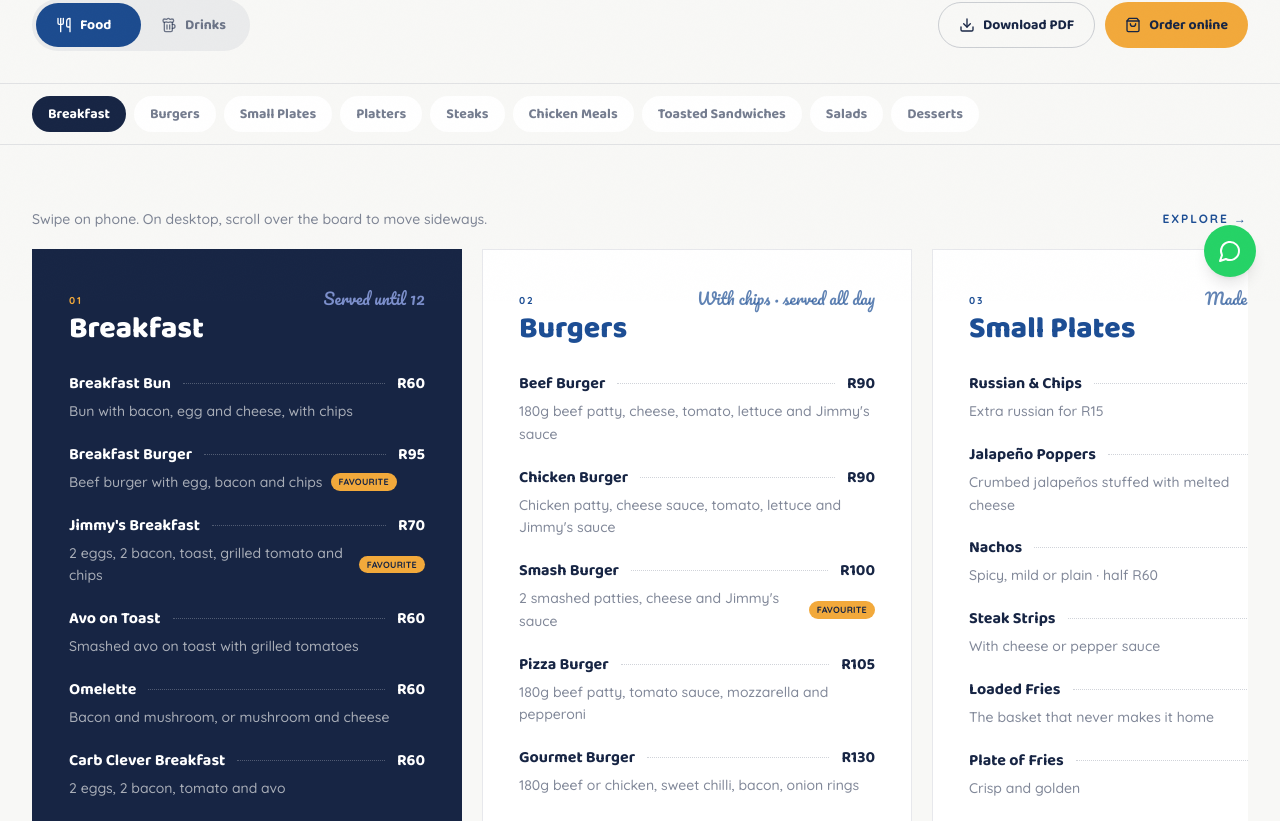
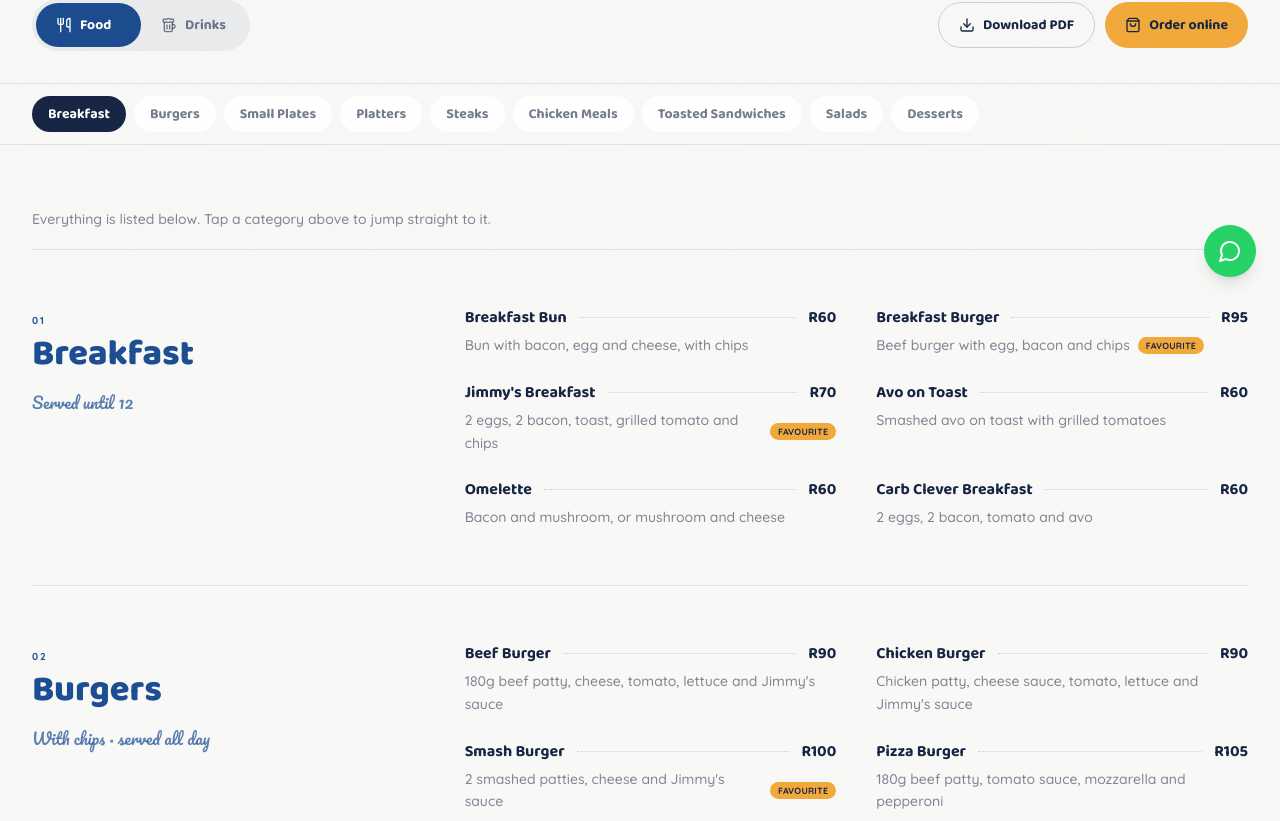
Before and after one commit to streamline-autmations/jimmys-burger-bar, a React (Vite) app: page /menu in a window 1280 px wide. Shown: the part 499-1320 px from the top of the page. Built offline with nearby package versions, Linux system fonts and the light colour scheme.

Commit message:
Switch menus to vertical scrolling

```diff
--- a/src/pages/FoodDrinks.tsx
+++ b/src/pages/FoodDrinks.tsx
@@ -1,11 +1,10 @@
-import React, { useEffect, useMemo, useRef, useState } from 'react';
+import React, { useEffect, useMemo, useState } from 'react';
 import { motion } from 'framer-motion';
 import { Beer, Download, ShoppingBag, Utensils } from 'lucide-react';
 import { Link, useSearchParams } from 'react-router-dom';
 import { config } from '../config';
-import { fadeInUp, riseChild, staggerContainer } from '../lib/motion';
+import { fadeInUp } from '../lib/motion';
 import { RevealHeading } from '../components/RevealHeading';
-import { useHorizontalWheel } from '../lib/useHorizontalWheel';
 import { useStickyHeaderOffset } from '../lib/useStickyHeaderOffset';
 
 type Board = 'food' | 'drinks';
@@ -46,9 +45,7 @@ export const FoodDrinks: React.FC = () => {
   const [board, setBoard] = useState<Board>(requestedBoard);
   const [activeCategory, setActiveCategory] = useState('');
   const [isGeneratingPdf, setIsGeneratingPdf] = useState(false);
-  const railRef = useRef<HTMLDivElement>(null);
   const stickyBelowHeader = useStickyHeaderOffset();
-  useHorizontalWheel(railRef);
 
   const categories = useMemo(
     () => (board === 'food' ? foodCategories : drinksCategories),
@@ -61,7 +58,6 @@ export const FoodDrinks: React.FC = () => {
 
   useEffect(() => {
     setActiveCategory(categories[0]?.name ?? '');
-    railRef.current?.scrollTo({ left: 0, behavior: 'smooth' });
   }, [categories]);
 
   const selectBoard = (next: Board) => {
@@ -71,7 +67,9 @@ export const FoodDrinks: React.FC = () => {
 
   const scrollToCategory = (name: string) => {
     setActiveCategory(name);
-    document.getElementById(`board-${name}`)?.scrollIntoView({ behavior: 'smooth', block: 'nearest', inline: 'start' });
+    document
+      .getElementById(`board-${name}`)
+      ?.scrollIntoView({ behavior: 'smooth', block: 'start' });
   };
 
   const downloadMenu = async () => {
@@ -87,108 +85,196 @@ export const FoodDrinks: React.FC = () => {
   return (
     <div className="pt-24 md:pt-28 min-h-screen">
       <div className="max-w-7xl mx-auto px-4 md:px-8">
-        <motion.div {...fadeInUp} className="grid grid-cols-1 lg:grid-cols-[0.8fr_1.2fr] gap-8 lg:gap-14 items-end pb-10 md:pb-14">
+        <motion.div
+          {...fadeInUp}
+          className="grid grid-cols-1 lg:grid-cols-[0.8fr_1.2fr] gap-8 lg:gap-14 items-end pb-10 md:pb-14"
+        >
           <div>
-            <span className="font-script text-2xl text-primary">the whole Jimmy&apos;s board</span>
-            <RevealHeading as="h1" text="Food & drinks" className="font-display text-5xl sm:text-6xl md:text-7xl font-extrabold text-ink leading-[0.9] mt-2" />
+            <span className="font-script text-2xl text-primary">
+              the whole Jimmy&apos;s board
+            </span>
+            <RevealHeading
+              as="h1"
+              text="Food & drinks"
+              className="font-display text-5xl sm:text-6xl md:text-7xl font-extrabold text-ink leading-[0.9] mt-2"
+            />
             <p className="text-ink/60 text-base md:text-lg max-w-lg mt-5">
-              From breakfast and 180g burgers to the full bar list. Pick a board, then swipe it your way.
+              From breakfast and 180g burgers to the full bar list. Pick food or
+              drinks, then scroll through the full board.
             </p>
           </div>
           <div className="relative h-[230px] md:h-[330px] overflow-hidden bg-ink">
             {board === 'food' ? (
-              <img src="/images/campaign/gourmet-burger.webp" alt="Jimmy's gourmet burger" className="absolute inset-0 h-full w-full object-cover" />
+              <img
+                src="/images/campaign/gourmet-burger.webp"
+                alt="Jimmy's gourmet burger"
+                className="absolute inset-0 h-full w-full object-cover"
+              />
             ) : (
-              <video src="/videos/drinks-pour-loop.mp4" autoPlay muted loop playsInline className="absolute inset-0 h-full w-full object-cover" />
+              <video
+                src="/videos/drinks-pour-loop.mp4"
+                autoPlay
+                muted
+                loop
+                playsInline
+                className="absolute inset-0 h-full w-full object-cover"
+              />
             )}
             <div className="absolute inset-0 bg-gradient-to-t from-ink/80 via-transparent to-transparent" />
             <span className="absolute left-5 bottom-5 md:left-7 md:bottom-7 text-surface font-display font-extrabold text-2xl md:text-3xl">
-              {board === 'food' ? 'Fresh off the grill.' : 'Straight from the bar.'}
+              {board === 'food'
+                ? 'Fresh off the grill.'
+                : 'Straight from the bar.'}
             </span>
           </div>
         </motion.div>
 
-        <motion.div {...fadeInUp} className="flex flex-col sm:flex-row sm:items-center justify-between gap-5 pb-8">
-          <div className="inline-grid grid-cols-2 rounded-full bg-ink/[0.06] p-1 self-start" role="tablist" aria-label="Choose a menu">
-            <button onClick={() => selectBoard('food')} className={`relative flex items-center gap-2 px-5 py-3 rounded-full font-display font-bold text-sm ${board === 'food' ? 'text-surface' : 'text-ink/60'}`}>
-              {board === 'food' && <motion.span layoutId="board-switch" className="absolute inset-0 rounded-full bg-primary -z-10" transition={{ type: 'spring', stiffness: 380, damping: 32 }} />}
+        <motion.div
+          {...fadeInUp}
+          className="flex flex-col sm:flex-row sm:items-center justify-between gap-5 pb-8"
+        >
+          <div
+            className="inline-grid grid-cols-2 rounded-full bg-ink/[0.06] p-1 self-start"
+            role="tablist"
+            aria-label="Choose a menu"
+          >
+            <button
+              onClick={() => selectBoard('food')}
+              className={`relative flex items-center gap-2 px-5 py-3 rounded-full font-display font-bold text-sm ${
+                board === 'food' ? 'text-surface' : 'text-ink/60'
+              }`}
+            >
+              {board === 'food' && (
+                <motion.span
+                  layoutId="board-switch"
+                  className="absolute inset-0 rounded-full bg-primary -z-10"
+                  transition={{ type: 'spring', stiffness: 380, damping: 32 }}
+                />
+              )}
               <Utensils size={16} /> Food
             </button>
-            <button onClick={() => selectBoard('drinks')} className={`relative flex items-center gap-2 px-5 py-3 rounded-full font-display font-bold text-sm ${board === 'drinks' ? 'text-surface' : 'text-ink/60'}`}>
-              {board === 'drinks' && <motion.span layoutId="board-switch" className="absolute inset-0 rounded-full bg-primary -z-10" transition={{ type: 'spring', stiffness: 380, damping: 32 }} />}
+            <button
+              onClick={() => selectBoard('drinks')}
+              className={`relative flex items-center gap-2 px-5 py-3 rounded-full font-display font-bold text-sm ${
+                board === 'drinks' ? 'text-surface' : 'text-ink/60'
+              }`}
+            >
+              {board === 'drinks' && (
+                <motion.span
+                  layoutId="board-switch"
+                  className="absolute inset-0 rounded-full bg-primary -z-10"
+                  transition={{ type: 'spring', stiffness: 380, damping: 32 }}
+                />
+              )}
               <Beer size={16} /> Drinks
             </button>
           </div>
           <div className="flex flex-wrap gap-2.5">
             {board === 'food' && (
-              <button onClick={downloadMenu} disabled={isGeneratingPdf} className="inline-flex items-center gap-2 border border-ink/20 text-ink px-5 py-3 rounded-full font-display font-bold text-sm hover:bg-ink hover:text-surface transition-colors disabled:opacity-50">
-                <Download size={16} /> {isGeneratingPdf ? 'Preparing…' : 'Download PDF'}
+              <button
+                onClick={downloadMenu}
+                disabled={isGeneratingPdf}
+                className="inline-flex items-center gap-2 border border-ink/20 text-ink px-5 py-3 rounded-full font-display font-bold text-sm hover:bg-ink hover:text-surface transition-colors disabled:opacity-50"
+              >
+                <Download size={16} />{' '}
+                {isGeneratingPdf ? 'Preparing…' : 'Download PDF'}
               </button>
             )}
-            <Link to="/order" className="inline-flex items-center gap-2 bg-accent text-ink px-5 py-3 rounded-full font-display font-bold text-sm transition-transform hover:scale-[1.02] active:scale-[0.98]">
+            <Link
+              to="/order"
+              className="inline-flex items-center gap-2 bg-accent text-ink px-5 py-3 rounded-full font-display font-bold text-sm transition-transform hover:scale-[1.02] active:scale-[0.98]"
+            >
               <ShoppingBag size={16} /> Order online
             </Link>
           </div>
         </motion.div>
       </div>
 
-      <div className={`sticky ${stickyBelowHeader ? 'top-[64px]' : 'top-0'} z-30 border-y border-ink/10 bg-paper/95 backdrop-blur-md py-3 overflow-x-auto scrollbar-hide transition-[top] duration-300`}>
-        <div className="max-w-7xl mx-auto px-4 md:px-8 flex gap-2 min-w-max">
+      <div
+        className={`md:sticky ${
+          stickyBelowHeader ? 'md:top-[64px]' : 'md:top-0'
+        } z-30 border-y border-ink/10 bg-paper/95 backdrop-blur-md py-3 transition-[top] duration-300`}
+      >
+        <div className="max-w-7xl mx-auto px-4 md:px-8 grid grid-cols-2 sm:flex sm:flex-wrap gap-2">
           {categories.map((category) => (
-            <button key={category.name} onClick={() => scrollToCategory(category.name)} className={`px-4 py-2 rounded-full font-display font-bold text-sm transition-colors ${activeCategory === category.name ? 'bg-ink text-surface' : 'bg-surface text-ink/60 hover:text-primary'}`}>
+            <button
+              key={category.name}
+              onClick={() => scrollToCategory(category.name)}
+              className={`px-4 py-2 rounded-full font-display font-bold text-sm transition-colors ${
+                activeCategory === category.name
+                  ? 'bg-ink text-surface'
+                  : 'bg-surface text-ink/60 hover:text-primary'
+              }`}
+            >
               {category.name}
             </button>
           ))}
         </div>
       </div>
 
-      <div className="max-w-7xl mx-auto px-4 md:px-8 py-10 md:py-16 overflow-hidden">
-        <div className="flex items-center justify-between gap-4 mb-5">
-          <p className="text-sm text-ink/55">Swipe on phone. On desktop, scroll over the board to move sideways.</p>
-          <span className="hidden md:block text-xs font-bold tracking-[0.16em] uppercase text-primary">Explore →</span>
-        </div>
-        <motion.div
-          key={board}
-          ref={railRef}
-          variants={staggerContainer}
-          initial="initial"
-          animate="whileInView"
-          className="horizontal-rail flex items-start gap-4 md:gap-5 overflow-x-auto scrollbar-hide snap-x snap-mandatory pb-6 -mx-4 px-4 md:mx-0 md:px-0"
-        >
+      <div className="max-w-7xl mx-auto px-4 md:px-8 py-10 md:py-16">
+        <p className="text-sm text-ink/55 mb-5">
+          Everything is listed below. Tap a category above to jump straight to it.
+        </p>
+
+        <div key={board} className="border-t border-ink/10">
           {categories.map((category, categoryIndex) => (
             <motion.section
               key={category.name}
               id={`board-${category.name}`}
-              variants={riseChild}
-              className={`relative self-start shrink-0 w-[min(88vw,390px)] md:w-[430px] min-h-[430px] overflow-hidden p-7 md:p-9 snap-start border ${categoryIndex % 3 === 0 ? 'bg-ink text-surface border-ink' : 'bg-surface text-ink border-ink/10'}`}
+              {...fadeInUp}
+              className="scroll-mt-24 md:scroll-mt-36 grid grid-cols-1 lg:grid-cols-[0.32fr_0.68fr] gap-7 lg:gap-16 py-10 md:py-14 border-b border-ink/10"
             >
-              <div className="flex items-start justify-between gap-4 mb-7">
+              <div className="flex items-start justify-between gap-4 lg:block">
                 <div>
-                  <span className={`text-[10px] font-bold tracking-[0.18em] uppercase ${categoryIndex % 3 === 0 ? 'text-accent' : 'text-primary'}`}>0{categoryIndex + 1}</span>
-                  <h2 className={`font-display text-3xl font-extrabold leading-none mt-1 ${categoryIndex % 3 === 0 ? 'text-surface' : 'text-primary'}`}>{category.name}</h2>
+                  <span className="text-[10px] font-bold tracking-[0.18em] uppercase text-primary">
+                    {String(categoryIndex + 1).padStart(2, '0')}
+                  </span>
+                  <h2 className="font-display text-3xl md:text-4xl font-extrabold leading-none mt-1 text-primary">
+                    {category.name}
+                  </h2>
                 </div>
-                {category.note && <span className={`font-script text-base text-right ${categoryIndex % 3 === 0 ? 'text-secondary' : 'text-primary/70'}`}>{category.note}</span>}
+                {category.note && (
+                  <span className="block font-script text-base text-right lg:text-left text-primary/70 lg:mt-4">
+                    {category.note}
+                  </span>
+                )}
               </div>
 
-              <div className="space-y-5">
+              <div className="grid grid-cols-1 md:grid-cols-2 gap-x-10 gap-y-6">
                 {category.items.map((item) => (
                   <div key={item.name} className="group">
                     <div className="flex items-baseline gap-3">
-                      <h3 className="font-display font-bold leading-snug">{item.name}</h3>
-                      <div className={`flex-1 border-b border-dotted min-w-5 -translate-y-1 ${categoryIndex % 3 === 0 ? 'border-surface/25' : 'border-ink/20'}`} />
-                      <span className="font-display font-bold whitespace-nowrap">{item.price}</span>
+                      <h3 className="font-display font-bold leading-snug">
+                        {item.name}
+                      </h3>
+                      <div className="flex-1 border-b border-dotted border-ink/20 min-w-5 -translate-y-1" />
+                      <span className="font-display font-bold whitespace-nowrap">
+                        {item.price}
+                      </span>
                     </div>
                     <div className="flex items-center gap-2 mt-1">
-                      <p className={`text-sm leading-relaxed ${categoryIndex % 3 === 0 ? 'text-paper/65' : 'text-ink/55'}`}>{item.description}</p>
-                      {(item.popular || item.tag) && <span className="shrink-0 text-[9px] uppercase tracking-wide font-bold bg-accent text-ink px-2 py-0.5 rounded-full">{item.tag || 'Favourite'}</span>}
+                      <p className="text-sm leading-relaxed text-ink/55">
+                        {item.description}
+                      </p>
+                      {(item.popular || item.tag) && (
+                        <span className="shrink-0 text-[9px] uppercase tracking-wide font-bold bg-accent text-ink px-2 py-0.5 rounded-full">
+                          {item.tag || 'Favourite'}
+                        </span>
+                      )}
                     </div>
                   </div>
                 ))}
               </div>
             </motion.section>
           ))}
-        </motion.div>
-        {board === 'food' && <p className="text-center text-ink/45 text-sm mt-6">Kitchen extras: bacon R17, egg R15, cheese R10, extra patty R28.</p>}
+        </div>
+
+        {board === 'food' && (
+          <p className="text-center text-ink/45 text-sm mt-6">
+            Kitchen extras: bacon R17, egg R15, cheese R10, extra patty R28.
+          </p>
+        )}
       </div>
     </div>
   );
--- a/src/pages/Order.tsx
+++ b/src/pages/Order.tsx
@@ -161,8 +161,8 @@ export const Order: React.FC = () => {
             </div>
 
             {/* Category tabs */}
-            <div className={`sticky ${stickyBelowHeader ? 'top-[64px]' : 'top-0'} z-30 bg-paper/95 backdrop-blur-md border-y border-ink/10 py-3 px-4 overflow-x-auto scrollbar-hide transition-[top] duration-300`}>
-              <div className="max-w-7xl mx-auto flex items-center gap-2 md:justify-center min-w-max">
+            <div className={`md:sticky ${stickyBelowHeader ? 'md:top-[64px]' : 'md:top-0'} z-30 bg-paper/95 backdrop-blur-md border-y border-ink/10 py-3 px-4 transition-[top] duration-300`}>
+              <div className="max-w-7xl mx-auto grid grid-cols-2 sm:flex sm:flex-wrap items-center gap-2 md:justify-center">
                 {orderCategories.map((cat) => (
                   <button
                     key={cat.name}
```
